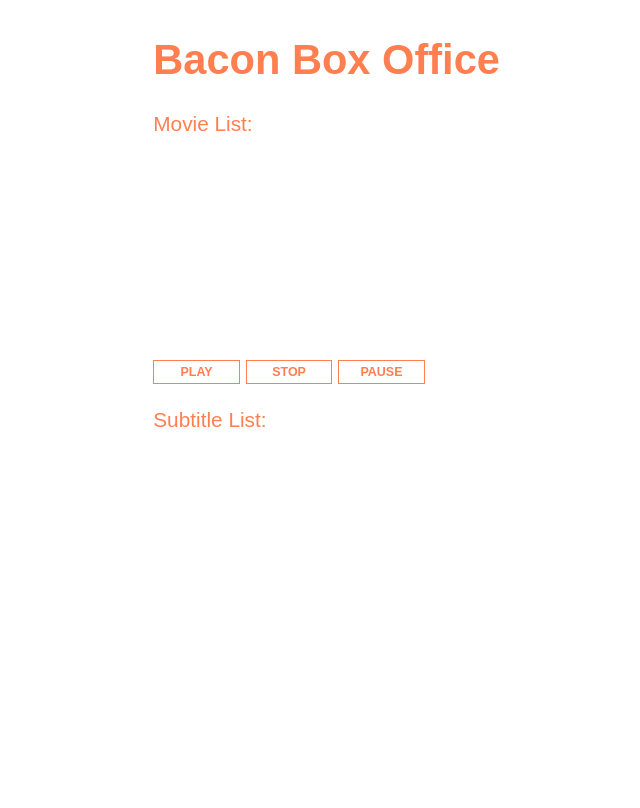
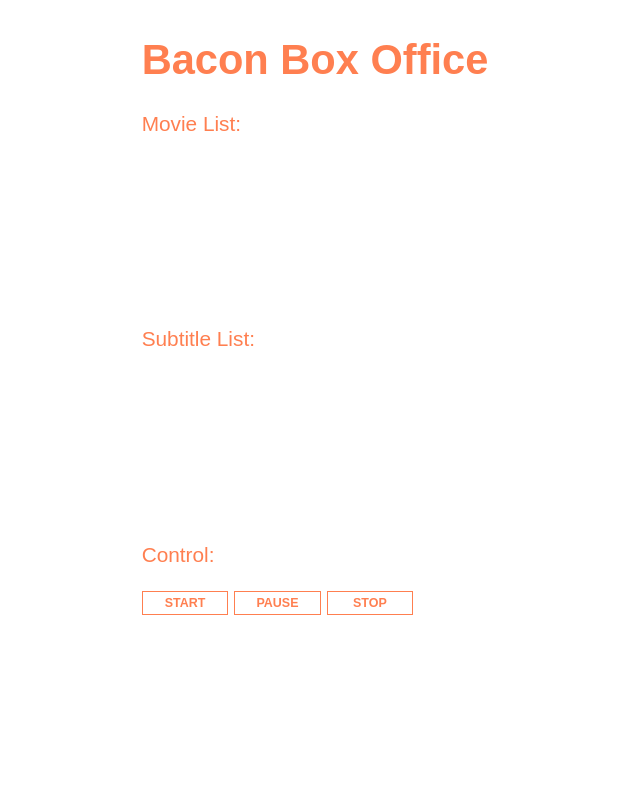
Before and after one commit to j-o-eriksson/jboxo, a Flask app: page / in a window 1280 px wide. Shown: the whole page, without its empty margins (325-965 px from the left). Before the commit the page ends 427 px from the top, so only its background shows below. Run offline with Flask 3, Linux system fonts and the light colour scheme.

Commit message:
UI improvements

```diff
--- a/jboxo/__init__.py
+++ b/jboxo/__init__.py
@@ -30,12 +30,12 @@ class VLCWrapper:
 
     def get_videos(self):
         return {
-            "data": [{"name": p.stem, "path": str(p)} for p in self.root.rglob("*.mp4")]
+            "data": [{"name": _clean_string(p.stem), "path": str(p)} for p in self.root.rglob("*.mp4")]
         }
 
     def get_subtitles(self):
         return {
-            "data": [{"name": p.stem, "path": str(p)} for p in self.root.rglob("*.srt")]
+            "data": [{"name": _clean_string(p.stem), "path": str(p)} for p in self.root.rglob("*.srt")]
         }
 
     def get_video_info(self, video_path: Path) -> str:
@@ -117,3 +117,7 @@ def _get_duration(path: Path) -> int:
     """Uses ffmpeg to get the duration in seconds of a video."""
     cmd = f"ffprobe -i '{path}' -show_entries format=duration -v quiet -of csv='p=0'"
     return int(float(subprocess.check_output(cmd, shell=True).decode("utf-8").strip()))
+
+def _clean_string(s: str) -> str:
+    d = {ord(c): " " for c in ".-[]"}
+    return s.translate(d)
--- a/jboxo/static/css/style.css
+++ b/jboxo/static/css/style.css
@@ -10,51 +10,20 @@
     box-sizing: border-box;
 }
 
-/* html, body { */
-/*     max-width: 100%; */
-/*     overflow-x: hidden; */
-/* } */
+html {
+  height: 100%;
+  overflow: hidden
+}
 
 body {
-    color: var(--main-color);
-    font-size: 1.3em;
-    font-family: sans-serif;
-    display: grid;
-    justify-content: center;
-    margin-left: 1.5em;
-}
+  color: var(--main-color);
+  font-size: 1.3em;
+  font-family: sans-serif;
+  display: grid;
+  justify-content: center;
 
-h2 {
-    margin: 0;
-    padding-bottom: 0.3em;
-}
-
-hr {
-    border: 1px solid var(--main-color);
-    border-bottom: none;
-}
-
-label {
-    display: block;
-}
-
-label span {
-    min-width: 9ch;
-    display: inline-block;
-}
-
-input {
-    border: 1px solid var(--main-color);
-    color: inherit;
-    padding: 0.3em;
-}
-
-.hidden {
-    display: none;
-}
-
-.editing {
-    background-color: var(--secondary-color) !important;
+  height: 100%;
+  overflow: hidden
 }
 
 button,
@@ -87,10 +56,10 @@ button:hover {
     color: var(--bg-color);
 }
 
-/* Experimental stuff... */
 nav ul {
-  height:200px; width:100%;
-  overflow:hidden; overflow-y:scroll;
+  height:150px;
+  overflow:hidden;
+  overflow-y:scroll;
 }
 
 ul {
@@ -100,10 +69,8 @@ ul {
 }
 
 li {
-  /* float: left; */
   list-style: none;
   background-color: var(--main-color);
-  max-width: 80%;
   /* margin-right: 30px; */
   /* text-align: center; */
   /* line-height: 60px; */
@@ -118,15 +85,9 @@ li a {
   border: 1px solid var(--main-color);
   color: var(--bg-color);
   cursor: pointer;
-  font-size: 0.5em;
+  font-size: 0.7em;
   font-weight: bold;
   margin: 0.3em 0;
   padding: 0.3em 1.3em;
   text-transform: uppercase;
-  /* min-width: 23ch; */
 }
-
-li a:hover {
-    background-color: var(--bg-color);
-    color: var(--main-color);
-}
--- a/jboxo/templates/index.html
+++ b/jboxo/templates/index.html
@@ -7,35 +7,19 @@
       rel="stylesheet"
       href="{{ url_for('static', filename='css/style.css') }}"
     />
-    <script
-      src="{{ url_for('static', filename='js/index.js') }}"
-      type="module"
-    ></script>
+    <script src="{{ url_for('static', filename='js/app.js') }}"></script>
   </head>
   <body>
-
     <div>
       <h1>Bacon Box Office</h1>
       <p>Movie List:</p>
-      <nav><ul id="myList"></ul></nav>
-      <button class="button button1" , onclick="playVideo()">Play</button>
-      <button class="button button2" , onclick="stopVideo()">Stop</button>
-      <button class="button button3" , onclick="pauseVideo()">Pause</button>
-      <script src="{{ url_for('static', filename='js/app.js') }}"></script>
+      <nav><ul id="myList"></ul> </nav>
+      <p>Subtitle List:</p>
+      <nav><ul id="subList"></ul> </nav>
+      <p>Control:</p>
+      <button class="button button1", onClick="playVideo()">Start</button>
+      <button class="button button2", onClick="pauseVideo()">Pause</button>
+      <button class="button button3", onClick="stopVideo()">Stop</button>
     </div>
-
-    <!-- form data -->
-    <div>
-      <!-- subtitle picker -->
-      <div class="form-popup" id="myForm">
-        <form action="" class="form-container">
-          <p>Subtitle List:</p>
-          <nav><ul id="subList"></ul></nav>
-        </form>
-      </div>
-      <!-- A button to open the popup form -->
-      <!-- <button class="open-button" onclick="openForm()">Subtitles</button> -->
-    </div>
-    {% if config['DEBUG'] %} {% include "_debug.html" %} {% endif %}
   </body>
 </html>
```
Also changed, not shown: client/app.ts (+0 -10 lines).
